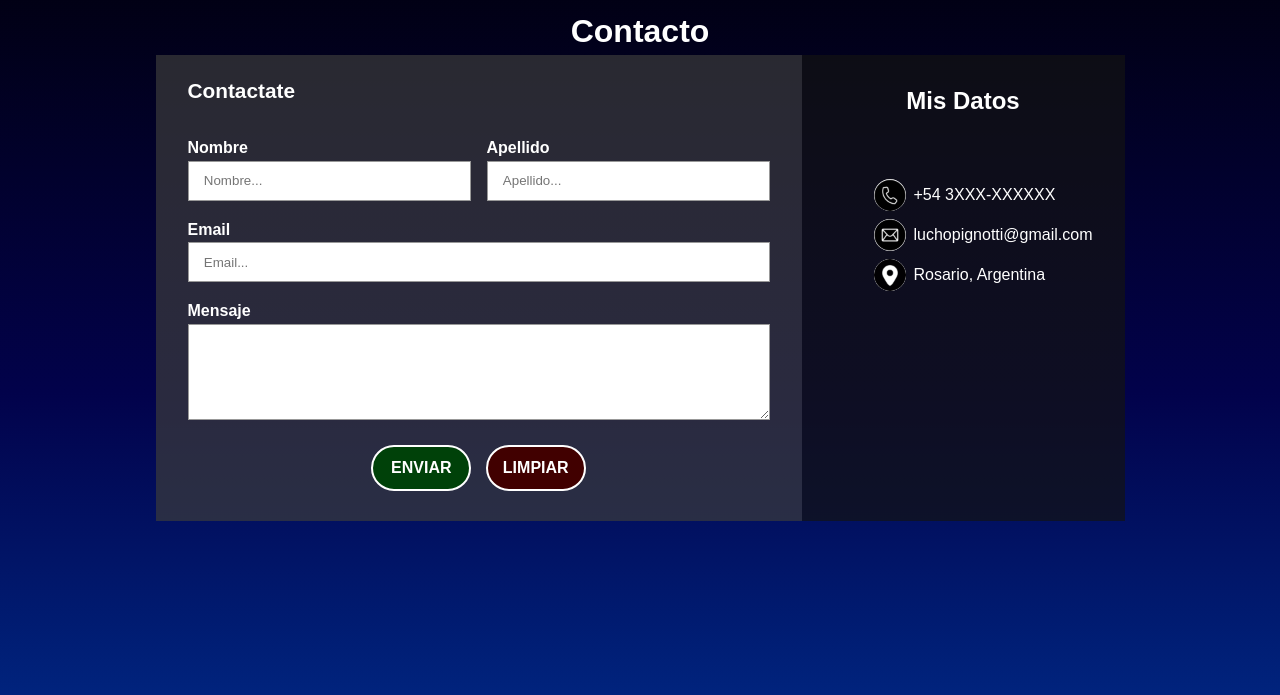
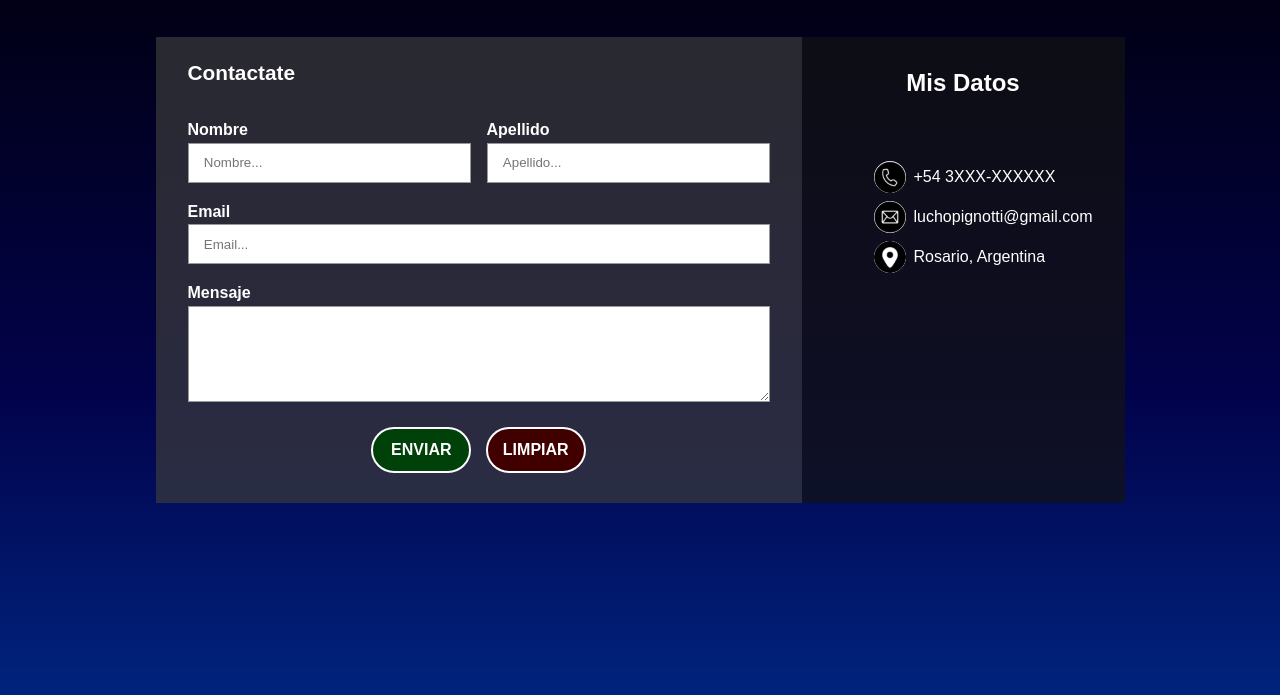
Before and after one commit to pignottiluciano/Portfolio, a plain HTML site: page pages/contacto.html in a window 1280 px wide. Shown: the part 51-746 px from the top of the page. Drawn offline with Linux system fonts and the light colour scheme; a web font is replaced by a local one.

Commit message:
deleted title on contacto.html

```diff
--- a/css/style.css
+++ b/css/style.css
@@ -206,12 +206,8 @@ main .main-gallery {
     align-items: center;
 }
 
-.main-contact h1 {
-    text-align: center;
-    padding-bottom: 5px;
-}
-
 .contact-section {
+    margin-top: 1.5rem;
     display: grid;
     grid-template-columns: repeat(3, 1fr);
 }
--- a/pages/contacto.html
+++ b/pages/contacto.html
@@ -49,7 +49,6 @@
     </nav>
   </header>
   <main class="main-contact">
-    <h1>Contacto</h1>
     <section class="contact-section">
       <div class="info-contact">
         <h3>Mis Datos</h3>
```
